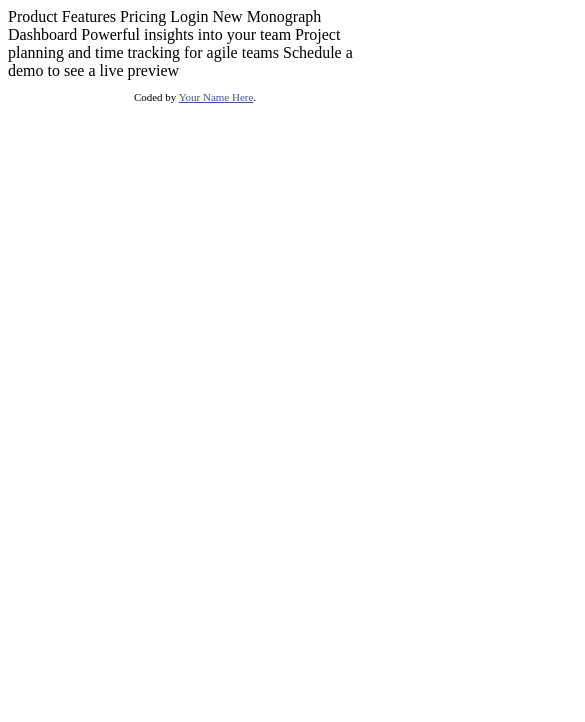
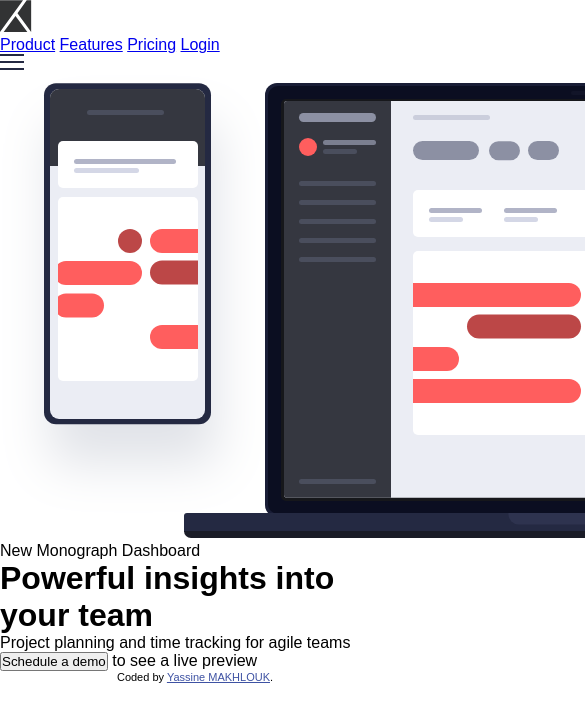
Before and after one commit to yassineuuu/int-gration-Web-Brief, a website: page index.html in a window 390 px wide. Shown: the top 722 px of the page, 585 px wide, since content can reach past the window. Drawn offline with Linux system fonts and the light colour scheme.

Commit message:
daily-commit
documentation sur node-sass
commencé la version mobile

```diff
--- a/index.html
+++ b/index.html
@@ -11,7 +11,7 @@
       sizes="32x32"
       href="./images/favicon-32x32.png"
     />
-
+    <link rel="stylesheet" href="css/style.css">
     <title>Project tracking intro component</title>
 
     <!-- Feel free to remove these styles or customise in your own stylesheet 👍 -->
@@ -26,12 +26,25 @@
     </style>
   </head>
   <body>
-    Product Features Pricing Login New Monograph Dashboard Powerful insights
-    into your team Project planning and time tracking for agile teams Schedule a
-    demo to see a live preview
-
+    <header>
+      <div class="menu">
+        <div class="menu__logo"><img src="images/logo.svg" alt="logo"></div>
+            <nav class="menu__nav menu__nav--hover">
+              <il><a href="#">Product</a></il>
+              <il> <a href="#">Features</a></il>
+              <il> <a href="#">Pricing</a></il>
+              <il> <a href="#">Login</a></il>
+            </nav>
+            <div class="menu__hemberger"><img src="images/icon-hamburger.svg" alt="menu-humberger"></div>
+  </div>
+  <div class="heder__illustration"><img src="images/illustration-devices.svg" alt="illustration"></div>
+     <div class="header__title1"><span>New </span>Monograph Dashboard</div>
+     <div class="header__title2"><h1>Powerful insights into your team</h1></div>
+      <div class="header__discription">Project planning and time tracking for agile teams</div>
+       <div class="header__sub"><input type="submit" value="Schedule a demo"> to see a live preview</div>
+        </header>
     <footer>
-      <p class="attribution">Coded by <a href="#">Your Name Here</a>.</p>
+      <p class="attribution">Coded by <a href="#">Yassine MAKHLOUK</a>.</p>
     </footer>
   </body>
 </html>
--- /dev/null
+++ b/sass/style.scss
@@ -0,0 +1,13 @@
+$Red: hsl(0, 100%, 68%);
+$Dark-Blue: hsl(230, 29%, 20%);
+$Dark-GrayishBlue: hsl(230, 11%, 40%);
+$Grayish-Blue: hsl(231, 7%, 65%);
+$Light-GrayishBlue: hsl(207, 33%, 95%);
+*{
+    margin: 0px;
+    padding: 0px;
+    font-family: poppins,sans-serif;
+}
+
+body {
+}
```
Also changed, not shown: package.json (added, +20 -0 lines), css/style.css (added).
